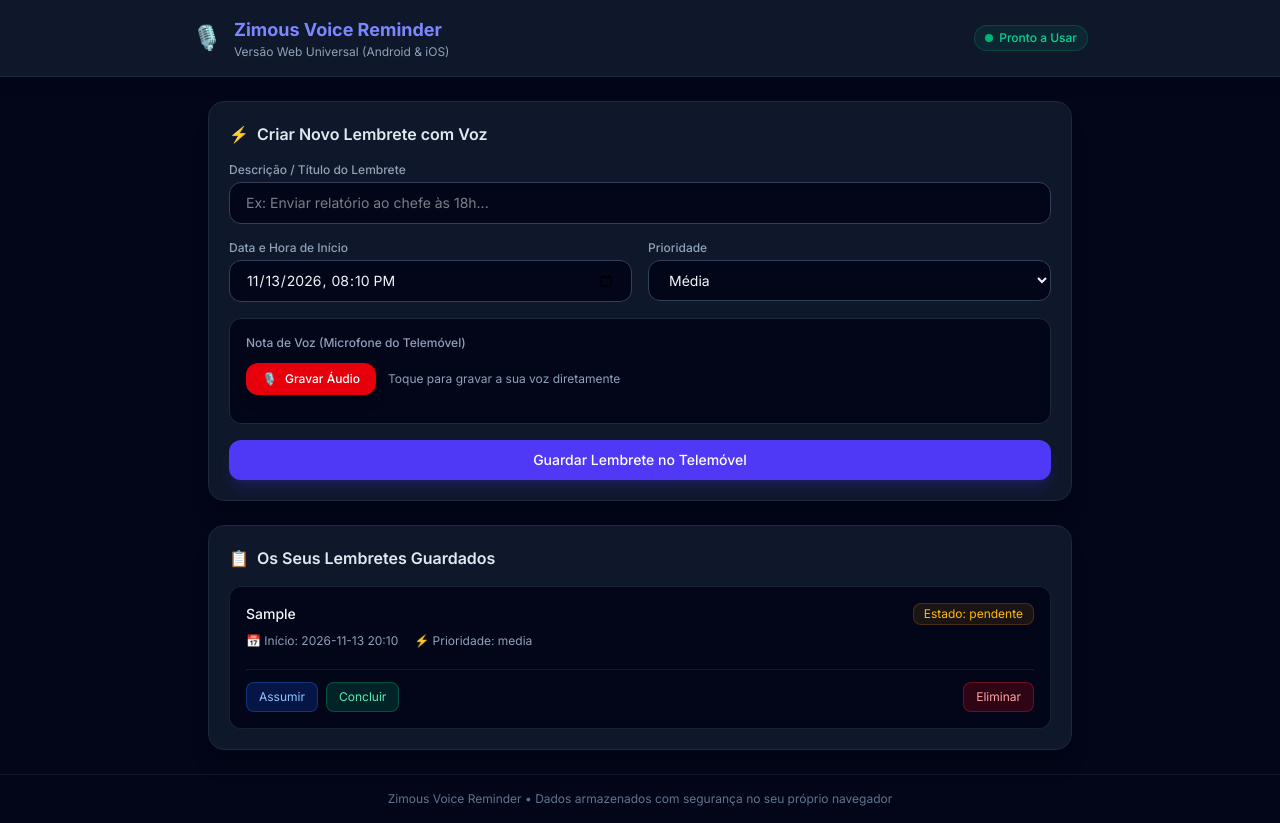
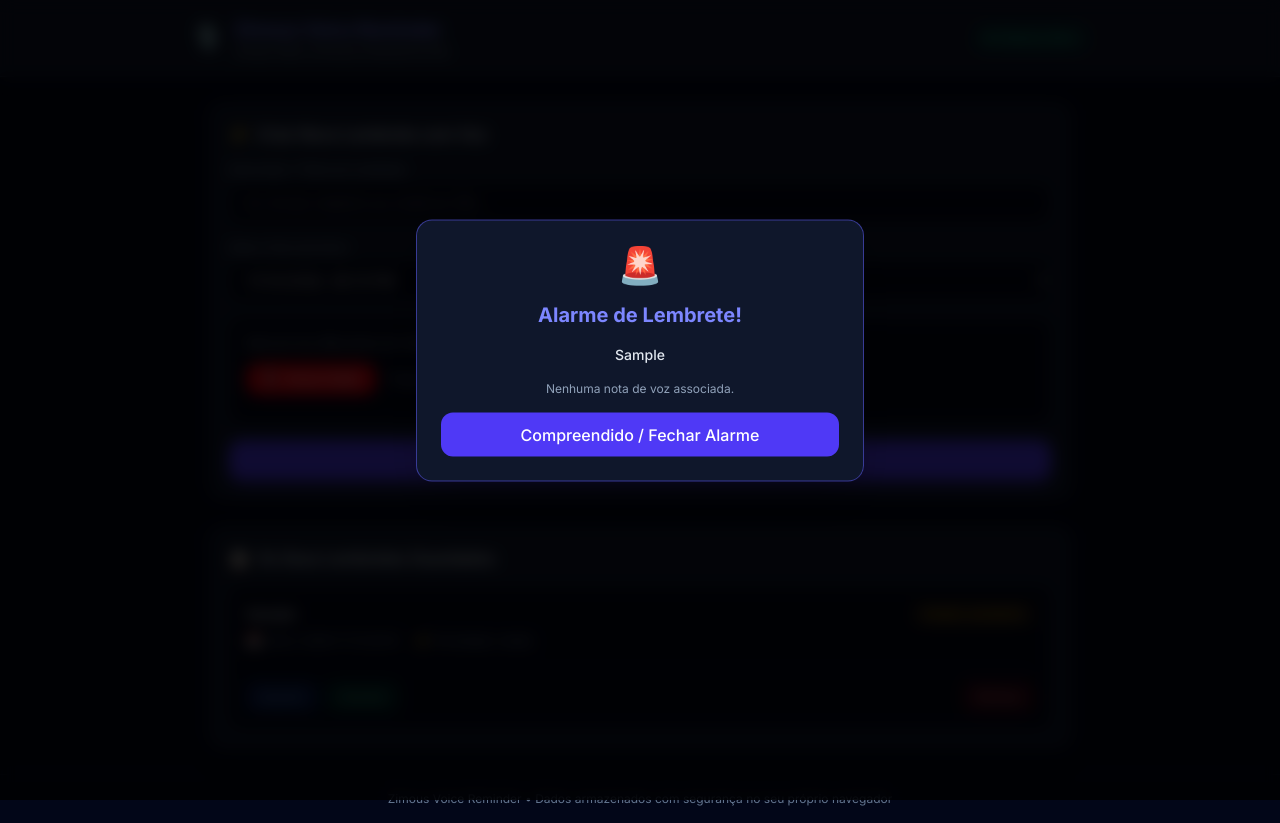
Before and after one commit to zimous12m-tech/zimous-voice-reminder, a plain HTML site: page index.html in a window 1280 px wide. Both pictures are taken after typing "Sample" into the empty fields and a click on the button "Guardar Lembrete no Telemóvel". Drawn offline with nearby package versions, Linux system fonts and the light colour scheme.

Commit message:
Update index.html

```diff
--- a/index.html
+++ b/index.html
@@ -5,11 +5,11 @@
     <meta name="viewport" content="width=device-width, initial-scale=1.0">
     <title>Zimous Voice Reminder v2.1</title>
 
-    <!-- Meta Tags para partilha bonita (Evita aspeto de spam no WhatsApp/Redes Sociais) -->
-    <meta property="meta-title" content="Zimous Voice Reminder v2.1">
-    <meta property="og:title" content="Zimous Voice Reminder - Gestor de Lembretes por Voz">
-    <meta property="og:description" content="Organize as suas tarefas e notas de voz de forma simples e direta no telemóvel, sem instalar nada!">
-    <meta property="og:image" content="https://images.unsplash.com/photo-1584438784894-089d6a62b8fa?w=600&auto=format&fit=crop&q=60">
+    <!-- Meta Tags para partilha bonita com a imagem gerada -->
+    <meta property="og:title" content="Zimous Voice Reminder 🎙️ | O Seu Assistente de Voz Inteligente">
+    <meta property="og:description" content="Organize tarefas e grave notas de voz diretamente no telemóvel. Sem instalar nada, rápido e 100% privado!">
+    <meta property="og:image" content="https://raw.githubusercontent.com/zimous12m-tech/zimous-voice-reminder/main/preview.jpg">
+    <meta property="og:url" content="https://zimous12m-tech.github.io/zimous-voice-reminder/">
     <meta property="og:type" content="website">
 
     <!-- Tailwind CSS -->
@@ -29,10 +29,23 @@
                 </div>
             </div>
             <span class="inline-flex items-center px-2.5 py-1 rounded-full text-xs font-medium bg-emerald-500/10 text-emerald-400 border border-emerald-500/20">
-                <span class="w-2 h-2 mr-1.5 bg-emerald-500 rounded-full animate-pulse"></span> Pronto a Usar
+                <span class="w-2 h-2 mr-1.5 bg-emerald-500 rounded-full animate-pulse"></span> Sistema Ativo
             </span>
         </div>
     </header>
+
+    <!-- Modal de Alarme Disparado -->
+    <div id="alarmModal" class="hidden fixed inset-0 z-50 bg-black/80 backdrop-blur-sm flex items-center justify-center p-4">
+        <div class="bg-slate-900 border border-indigo-500/50 rounded-2xl max-w-md w-full p-6 shadow-2xl text-center space-y-4 animate-bounce">
+            <div class="text-4xl">🚨</div>
+            <h2 class="text-xl font-bold text-indigo-400">Alarme de Lembrete!</h2>
+            <p id="alarmTaskDesc" class="text-slate-200 text-sm font-medium"></p>
+            <div id="alarmAudioContainer"></div>
+            <button onclick="dismissAlarm()" class="w-full bg-indigo-600 hover:bg-indigo-500 text-white font-medium py-2.5 rounded-xl transition cursor-pointer">
+                Compreendido / Fechar Alarme
+            </button>
+        </div>
+    </div>
 
     <!-- Main Content -->
     <main class="flex-grow max-w-4xl w-full mx-auto px-4 py-6 space-y-6">
@@ -104,13 +117,17 @@
         let audioChunks = [];
         let isRecording = false;
         let recordedAudioBase64 = "";
+        let activeAlarmAudio = null;
 
-        // Preencher data atual por defeito
+        // Preencher data atual por defeito e iniciar o vigilante de alarmes
         document.addEventListener("DOMContentLoaded", () => {
             const now = new Date();
             now.setMinutes(now.getMinutes() - now.getTimezoneOffset());
             document.getElementById('taskTime').value = now.toISOString().slice(0,16);
             loadTasks();
+
+            // Verificar alarmes a cada segundo
+            setInterval(checkAlarms, 1000);
         });
 
         async function toggleRecording() {
@@ -177,7 +194,8 @@
                 start_at: time,
                 priority: priority,
                 status: 'pendente',
-                audio: recordedAudioBase64
+                audio: recordedAudioBase64,
+                alerted: false
             };
 
             const tasks = getTasks();
@@ -211,6 +229,52 @@
             loadTasks();
         }
 
+        // Sistema de verificação de tempo e disparo de alarme
+        function checkAlarms() {
+            const tasks = getTasks();
+            const now = new Date();
+            let updated = false;
+
+            tasks.forEach(t => {
+                if (t.status === 'pendente' && !t.alerted) {
+                    const taskTime = new Date(t.start_at);
+                    if (now >= taskTime) {
+                        t.alerted = true;
+                        updated = true;
+                        triggerAlarmModal(t);
+                    }
+                }
+            });
+
+            if (updated) {
+                saveTasks(tasks);
+                loadTasks();
+            }
+        }
+
+        function triggerAlarmModal(task) {
+            document.getElementById('alarmTaskDesc').textContent = task.description;
+            const audioContainer = document.getElementById('alarmAudioContainer');
+
+            if (task.audio) {
+                audioContainer.innerHTML = `<audio id="modalAudio" controls autoplay class="w-full mt-2"><source src="${task.audio}" type="audio/webm"></audio>`;
+                activeAlarmAudio = document.getElementById('modalAudio');
+            } else {
+                audioContainer.innerHTML = '<p class="text-xs text-slate-400">Nenhuma nota de voz associada.</p>';
+                activeAlarmAudio = null;
+            }
+
+            document.getElementById('alarmModal').classList.remove('hidden');
+        }
+
+        function dismissAlarm() {
+            if (activeAlarmAudio) {
+                activeAlarmAudio.pause();
+                activeAlarmAudio.currentTime = 0;
+            }
+            document.getElementById('alarmModal').classList.add('hidden');
+        }
+
         function loadTasks() {
             const container = document.getElementById('tasksContainer');
             const tasks = getTasks();
@@ -220,7 +284,6 @@
                 return;
             }
 
-            // Ordenar por data
             tasks.sort((a, b) => new Date(a.start_at) - new Date(b.start_at));
 
             container.innerHTML = '';
@@ -254,4 +317,4 @@
         }
     </script>
 </body>
-</html>
+                            </html>
```
